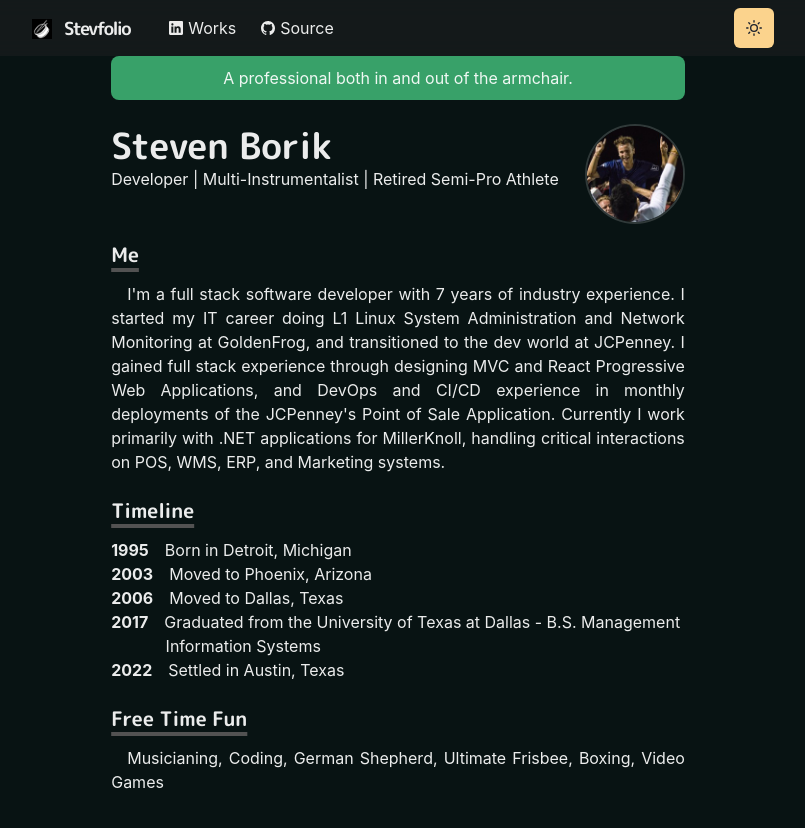
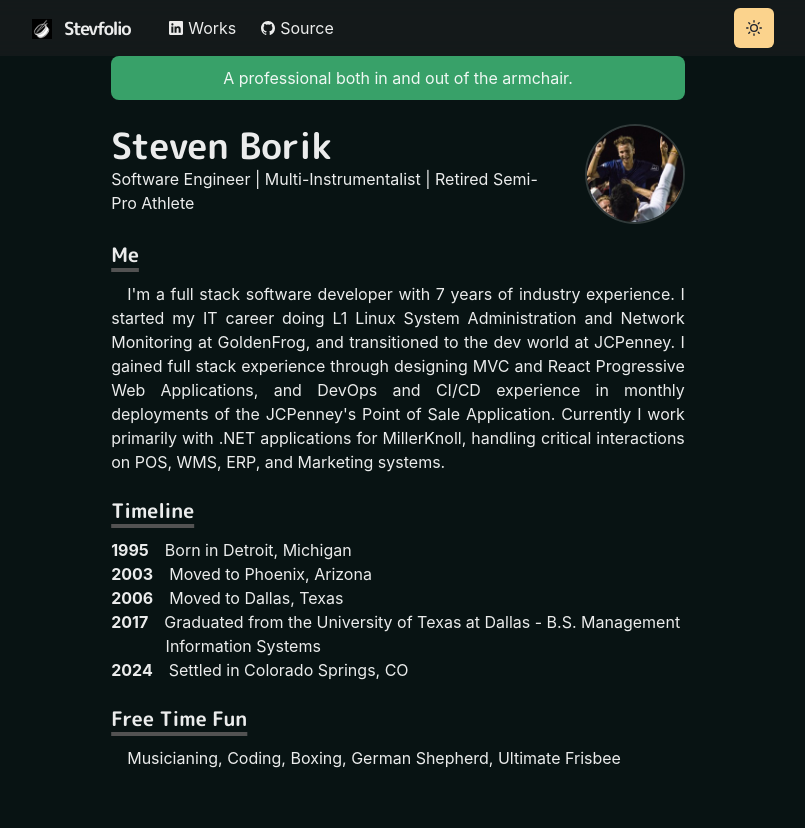
Before and after one commit to StevenJBorik/Stevfolio, a Next.js app: page / in a window 1280 px wide. Shown: the top 828 px of the page, without its empty margins (242-1047 px from the left). Built offline with nearby package versions, Linux system fonts and the light colour scheme.

Commit message:
Update index.js

```diff
--- a/pages/index.js
+++ b/pages/index.js
@@ -17,7 +17,7 @@ const Page = () => {
                             <Heading as="h2" variant="page-title">
                                 Steven Borik
                             </Heading>
-                            <p>Developer | Multi-Instrumentalist | Retired Semi-Pro Athlete</p>
+                            <p>Software Engineer | Multi-Instrumentalist | Retired Semi-Pro Athlete</p>
                         </Box>
                         <Box flexShrink ={0}
                         mt={{ base:4, md:0 }}
@@ -75,8 +75,8 @@ const Page = () => {
                         Graduated from the University of Texas at Dallas - B.S. Management Information Systems
                     </BioSection>
                      <BioSection>
-                        <BioYear>2022</BioYear>
-                        Settled in Austin, Texas
+                        <BioYear>2024</BioYear>
+                        Settled in Colorado Springs, CO
                     </BioSection>
                 </Section>
 
@@ -85,7 +85,7 @@ const Page = () => {
                         Free Time Fun
                     </Heading>
                     <Paragraph>
-                        Musicianing, Coding, German Shepherd, Ultimate Frisbee, Boxing, Video Games
+                        Musicianing, Coding, Boxing, German Shepherd, Ultimate Frisbee
                     </Paragraph>
                 </Section>
             </Container>
```
